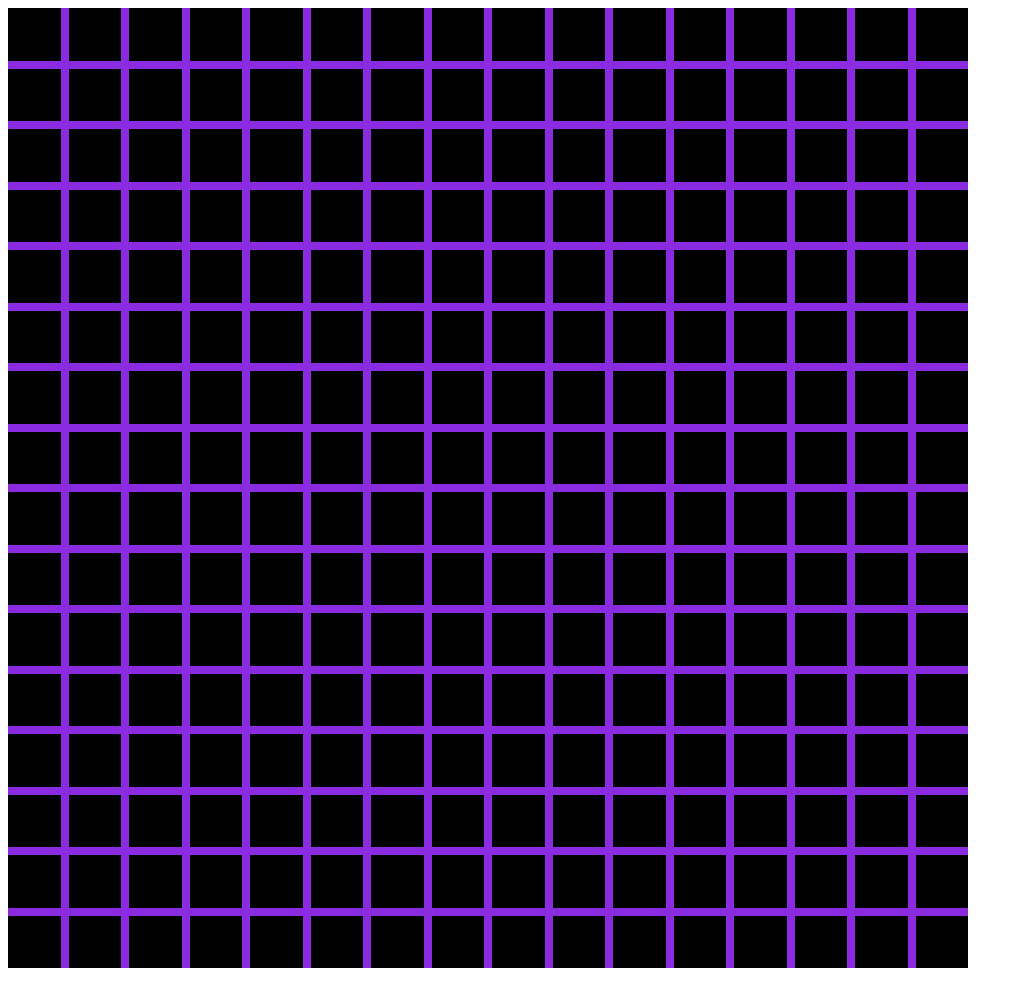
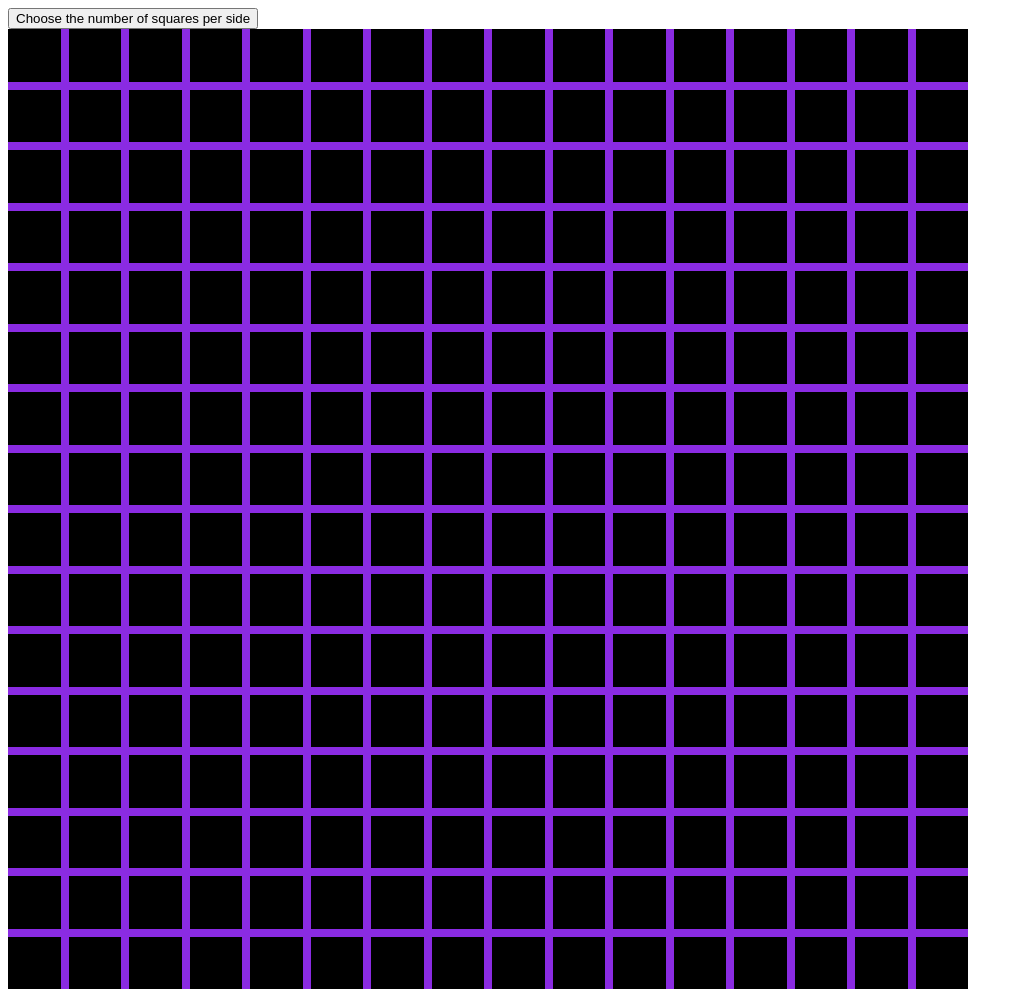
Before and after one commit to yamina-003/etch-a-sketch, a plain HTML site: page index.html in a window 1280 px wide. Shown: the whole page, without its empty margins (0-1023 px from the left). Drawn offline with Linux system fonts and the light colour scheme.

Commit message:
Modify the create grid logic

```diff
--- a/index.html
+++ b/index.html
@@ -8,6 +8,7 @@
     <link rel="stylesheet" href="styles.css">
 </head>
 <body>
+    <button class="btn">Choose the number of squares per side</button>
     <div class="container"></div>
 </body>
 </html>
--- a/script.js
+++ b/script.js
@@ -1,14 +1,23 @@
 const container = document.querySelector(".container")
 
-for (let i = 0; i< 256; i++){
-    const square = document.createElement("div");
-    square.classList.add("square");
-    container.appendChild(square);
+
+function createGrid(n){
+
+    const containerWidth = container.clientWidth;
+    const gap = 8;
+    const availabeSpace = containerWidth - (n -1)* gap;
+    const flexBasis = availabeSpace / n;
+
+    for ( i = 0; i < n * n; i++) {
+            const square = document.createElement("div");
+            square.classList.add("square");
+            square.style.flex = ` 1 1 ${flexBasis}px`;
+            container.appendChild(square);
+        }
+
+    const squares = document.querySelectorAll(".square");
+    squares.forEach(square => square.addEventListener("mouseenter", ()=> square.style.backgroundColor = "white"));
 
 }
 
-const squares = document.querySelectorAll(".square");
-squares.forEach(square =>{
-    square.addEventListener("mouseenter", ()=> square.style.backgroundColor = "white");
-    square.addEventListener("mouseleave", ()=> square.style.backgroundColor = "black");
-})
+createGrid(16);
--- a/styles.css
+++ b/styles.css
@@ -12,6 +12,6 @@
     aspect-ratio: 1/1;
     background-color: #000000;
     /* the width of one div in a 16x16 grid is the width of the container divided by 16 minus the gaps and margins */
-    flex: 1 1 calc(6.25% - 8px);
+    flex: 1 1 auto;
 
 }
```
